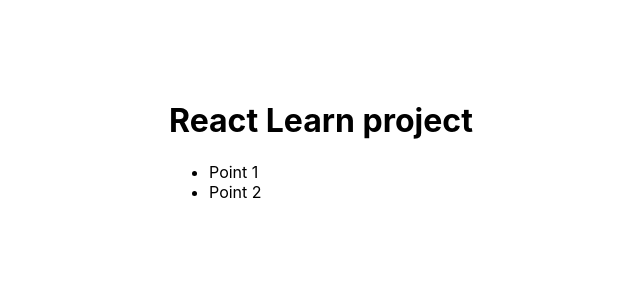
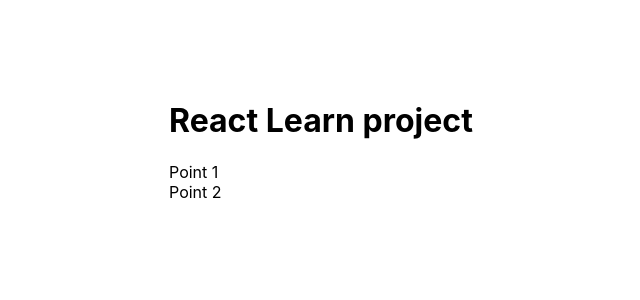
Before and after one commit to Ivan583/first-react, a React (Create React App) app: page / in a window 1280 px wide. Shown: the top 300 px of the page, without its empty margins (171-811 px from the left). Built offline with nearby package versions, Linux system fonts and the light colour scheme.

Commit message:
Стили списка

```diff
--- a/src/Todo/TodoList.jsx
+++ b/src/Todo/TodoList.jsx
@@ -1,8 +1,16 @@
 import React from "react";
+
+const styles = {
+  ul: {
+    listStyle: "none",
+    margin: 0,
+    padding: 0
+  }
+};
 
 export default function TodoList() {
   return (
-    <ul>
+    <ul style={styles.ul}>
       <li>Point 1</li>
       <li>Point 2</li>
     </ul>
```
